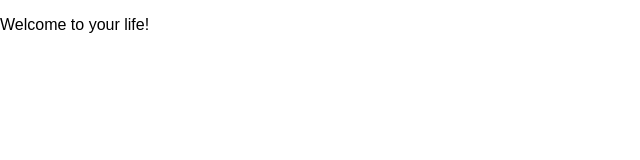
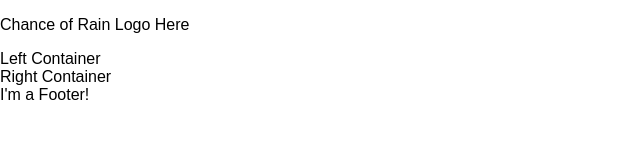
Before and after one commit to chance-of-rain/frontend, a website with bundled scripts: page app/index.html in a window 1280 px wide. Shown: the whole page, without its empty margins (0-640 px from the left). Built offline with nearby package versions, Linux system fonts and the light colour scheme; files whose address does not match are found by name.

Commit message:
initial html and css commits - basic layout

```diff
--- a/app/index.html
+++ b/app/index.html
@@ -8,9 +8,35 @@
     <link rel="stylesheet" href="css/main.css">
   </head>
   <body>
-    <div class="container">
-      <p>Welcome to your life!</p>
+
+
+  <div class="wrapper">
+
+    <div class="nav">
+      <p>Chance of Rain Logo Here</p>
     </div>
+
+  <div class="container-1-2-flex">
+
+    <div class="container-1">Left Container </div>
+
+    <div class="container-2">
+    Right Container
+
+
+
+
+    </div>
+
+  </div>
+
+    <div class="footer">I'm a Footer!</div>
+
+
+
+</div>
+
+
     <script src="js/bundle.js"></script>
   </body>
 </html>
```
